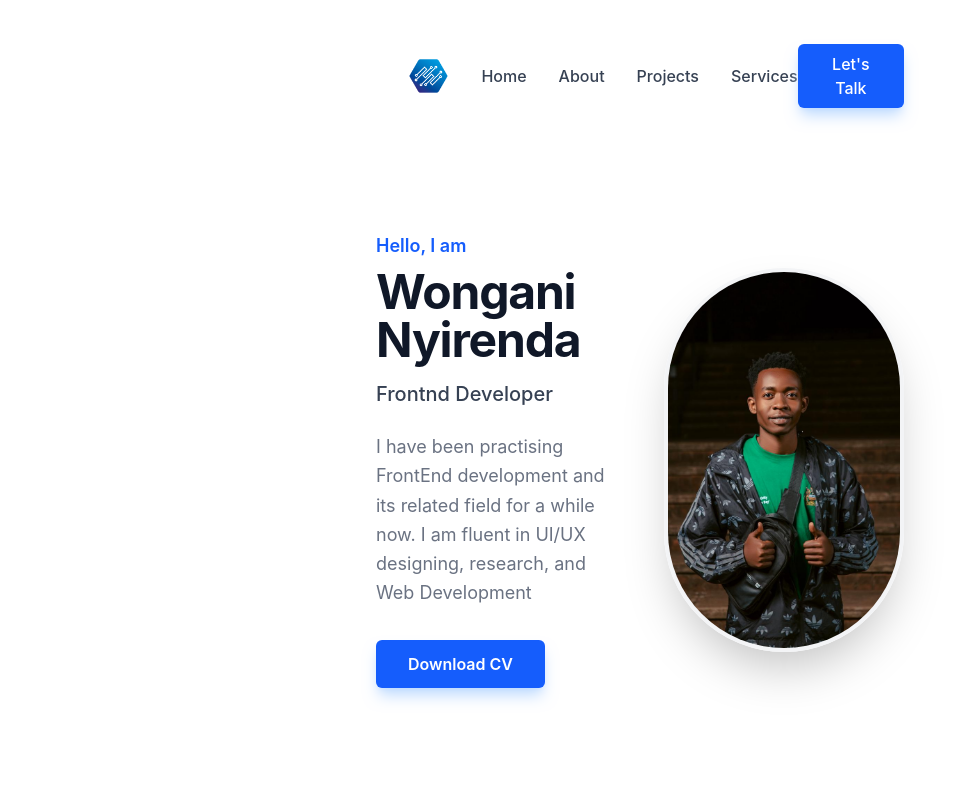
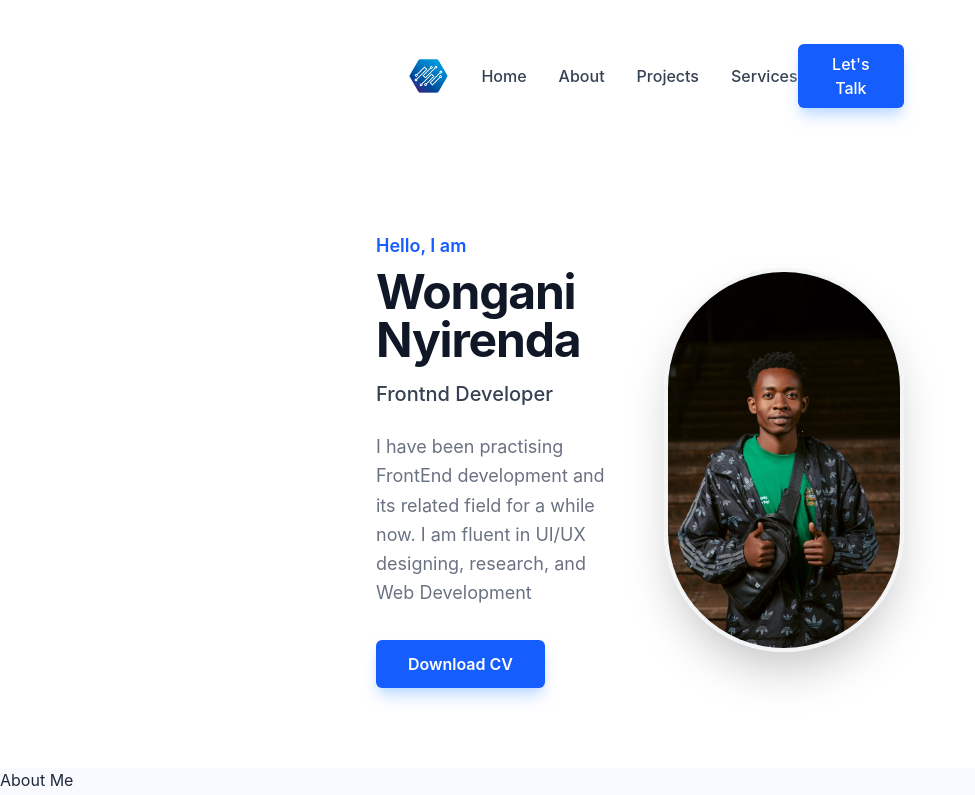
Before and after one commit to WonganiNyirenda18/Wongani-Portfolio, a React (Vite) app: page / in a window 1280 px wide. Shown: the top 795 px of the page, without its empty margins (0-975 px from the left). Built offline with nearby package versions, Linux system fonts and the light colour scheme.

Commit message:
feat: Create initial App component with main layout sections.

```diff
--- a/src/App.jsx
+++ b/src/App.jsx
@@ -1,6 +1,7 @@
 import React from 'react'
 import Header from './Components/Header'
 import Home from './Components/Home'
+import About from './Components/About'
 import Projects from './Components/Projects'
 
 
@@ -12,6 +13,7 @@ function App() {
 
       <main>
         <Home />
+        <About />
         <Projects />
       </main>
 
```
